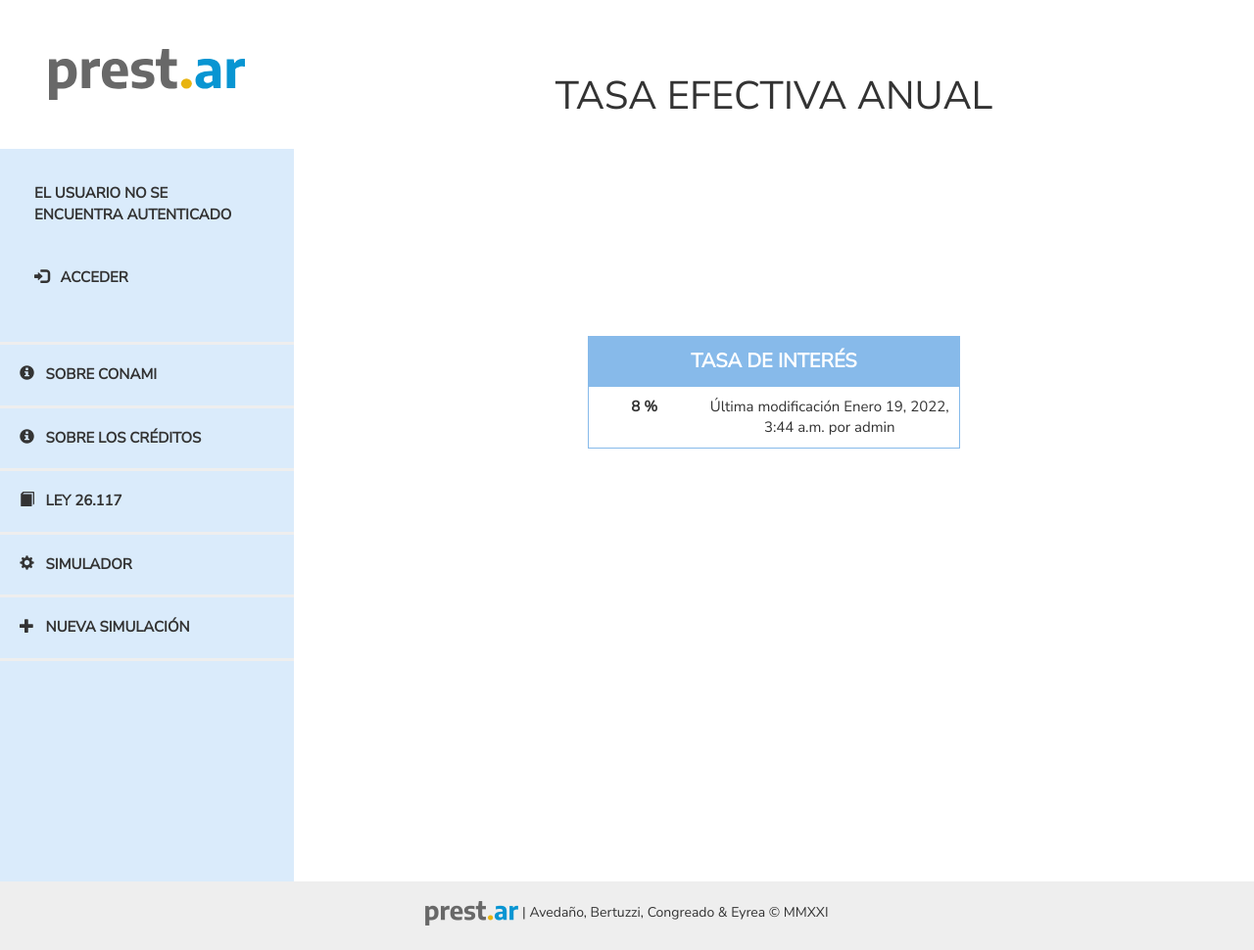
After one commit to autusgo/prestar2, a Django app: page /configuracion/tasa/1/ in a window 1280 px wide. The commit adds this page. Shown: the whole page at 98% size. Run offline with Django 3.2, Linux system fonts and the light colour scheme; data comes from the database, SQL or seed files in the repository; both versions use the stored data as it was after the commit; some libraries are stand-ins or nearby versions.

Commit message:
creadas las clases de tasa de interés y SMVM junto con sus views, urls, forms y templates

```diff
--- a/PrestAr/accounts/models.py
+++ b/PrestAr/accounts/models.py
@@ -72,23 +72,23 @@ class Emprendedor(AbstractUser):
         ('uni_comp', 'Universitario completo'),
     ]
 
-    nombre = models.CharField(max_length=200)
-    apellido = models.CharField(max_length=200)
+    nombre = models.CharField(max_length=200, null=True)
+    apellido = models.CharField(max_length=200, null=True)
     genero = models.CharField(max_length=200, choices=GENEROS_LISTA)
     identidad = models.CharField(
         max_length=200, choices=IDENTIDAD_LISTA, blank=True, null=True)
-    dni = models.IntegerField()
-    fec_nac = models.DateField()
+    dni = models.IntegerField(null=True)
+    fec_nac = models.DateField(null=True)
     estado_civil = models.CharField(
-        max_length=200, choices=ESTADO_CIVIL)
-    telefono = models.IntegerField()
+        max_length=200, choices=ESTADO_CIVIL, null=True)
+    telefono = models.IntegerField(null=True)
     celular = models.BooleanField(default=True)
     email = models.CharField(max_length=200, null=True)
     educacion = models.CharField(
-        max_length=200, choices=NIVEL_EDUCATIVO)
+        max_length=200, choices=NIVEL_EDUCATIVO, null=True)
 
     provincia = models.CharField(
-        max_length=200, choices=PROVINCIAS_LISTA)
+        max_length=200, choices=PROVINCIAS_LISTA, null=True)
 
     def __str__(self):
         return self.username
--- a/PrestAr/prestamos/models.py
+++ b/PrestAr/prestamos/models.py
@@ -2,6 +2,38 @@ from django.conf import settings
 from django.db import models
 from django.utils import timezone
 from django.core.validators import MaxValueValidator
+
+
+class SMVM(models.Model):
+    author = models.ForeignKey(
+        settings.AUTH_USER_MODEL, on_delete=models.CASCADE)
+    monto = models. IntegerField()
+    created_date = models.DateTimeField(
+        default=timezone.now)
+
+    def publish(self):
+        self.created_date = timezone.now()
+        self.author = request.user.is_authenticated
+        self.save()
+
+    def __unicode__(self):
+        return '{}'.format(self.monto)
+
+
+class TasaInteres(models.Model):
+    author = models.ForeignKey(
+        settings.AUTH_USER_MODEL, on_delete=models.CASCADE)
+    tasa = models. SmallIntegerField()
+    created_date = models.DateTimeField(
+        default=timezone.now)
+
+    def publish(self):
+        self.created_date = timezone.now()
+        self.author = request.user.is_authenticated
+        self.save()
+
+    def __unicode__(self):
+        return '{}'.format(self.tasa)
 
 
 class Simulacion(models.Model):
--- /dev/null
+++ b/PrestAr/prestamos/templates/configuracion/tasa_detail.html
@@ -0,0 +1,28 @@
+{% extends 'base.html' %}
+
+{% block content %}
+<header>
+	TASA EFECTIVA ANUAL
+</header>
+
+<main>
+
+
+<form target="_self" class="tasa">{% csrf_token %}
+			<div class="caja">
+        <div class="grid-item titulo mayus">
+          <span><span ></span>TASA DE INTERÉS
+						{% if user.is_authenticated %}
+              <a href="{% url 'tasa_edit' pk=tasa.pk %}"><span style="float:right" class="glyphicon glyphicon-pencil"></span></a>
+						{% endif %}
+          </span>
+					</div>
+          <div class="grid-item texto" style="text-align:center">{{ tasa.tasa }} %</div>
+          <div class="grid-item" style="text-align:center">Última modificación {{ tasa.created_date }} por {{ tasa.author }}</div>
+
+
+			</div>
+	</form>
+
+</main>
+{% endblock %}
--- a/PrestAr/prestamos/templates/simulador/simulacion_detail.html
+++ b/PrestAr/prestamos/templates/simulador/simulacion_detail.html
@@ -8,7 +8,7 @@
 <main>
 
 
-<!-- <form target="_self" class="simulacion">{% csrf_token %}
+<form target="_self" class="simulacion">{% csrf_token %}
 			<div class="caja">
         <div class="grid-item titulo mayus">
           <span><span class="glyphicon glyphicon-tag"></span>&nbsp;&nbsp; #{{ simulacion.id|stringformat:"09d" }}
@@ -33,7 +33,7 @@
           <div class="grid-item">{{ simulacion.created_date }}</div>
 
 			</div>
-	</form> -->
+	</form>
 
 </main>
 {% endblock %}
--- a/PrestAr/prestamos/urls.py
+++ b/PrestAr/prestamos/urls.py
@@ -18,5 +18,16 @@ urlpatterns = [
     path('solicitudes/<int:pk>/edit/',
          views.solicitud_edit, name='solicitud_edit'),
 
+    path('configuracion/smvm/new/', views.smvm_new, name='smvm_new'),
+    path('configuracion/smvm/<int:pk>/', views.smvm_detail, name='smvm_detail'),
+    path('configuracion/smvm/<int:pk>/edit/',
+         views.smvm_edit, name='smvm_edit'),
+
+    path('configuracion/tasa/new/', views.tasa_new, name='tasa_new'),
+    path('configuracion/tasa/<int:pk>/', views.tasa_detail, name='tasa_detail'),
+    path('configuracion/tasa/<int:pk>/edit/',
+         views.tasa_edit, name='tasa_edit'),
+
+
     # path('login/', views.LoginView.as_view(), name='login'),
 ]
--- a/PrestAr/prestamos/views.py
+++ b/PrestAr/prestamos/views.py
@@ -114,3 +114,69 @@ def solicitud_edit(request, pk):
     else:
         form = SolicitudForm(instance=solicitud)
     return render(request, 'solicitudes/solicitud_edit.html', {'form': form})
+
+
+# CONFIGURACIONES
+
+def smvm_new(request):
+    if request.method == "POST":
+        form = SMVMForm(request.POST)
+        if form.is_valid():
+            smvm = form.save(commit=False)
+            if request.user.is_authenticated:
+                smvm.author = request.user
+            smvm.save()
+            return redirect('smvm_edit', pk=smvm.pk)
+    else:
+        form = SMVMForm()
+    return render(request, 'configuracion/smvm/smvm_edit.html', {'form': form})
+
+
+def smvm_detail(request, pk):
+    smvm = get_object_or_404(SMVM, pk=pk)
+    return render(request, 'configuracion/smvm_detail.html', {'smvm': smvm})
+
+
+def smvm_edit(request, pk):
+    smvm = get_object_or_404(SMVM, pk=pk)
+    if request.method == "POST":
+        form = SMVMForm(request.POST, instance=smvm)
+        if form.is_valid():
+            smvm = form.save(commit=False)
+            smvm.save()
+            return redirect('smvm_detail', pk=smvm.pk)
+    else:
+        form = SMVMForm(instance=smvm)
+    return render(request, 'configuracion/smvm_edit.html', {'form': form})
+
+
+def tasa_new(request):
+    if request.method == "POST":
+        form = TasaInteresForm(request.POST)
+        if form.is_valid():
+            tasa = form.save(commit=False)
+            if request.user.is_authenticated:
+                tasa.author = request.user
+            tasa.save()
+            return redirect('tasa/tasa_edit', pk=tasa.pk)
+    else:
+        form = TasaInteresForm()
+    return render(request, 'configuracion/tasa_edit.html', {'form': form})
+
+
+def tasa_detail(request, pk):
+    tasa = get_object_or_404(TasaInteres, pk=pk)
+    return render(request, 'configuracion/tasa_detail.html', {'tasa': tasa})
+
+
+def tasa_edit(request, pk):
+    tasa = get_object_or_404(TasaInteres, pk=pk)
+    if request.method == "POST":
+        form = TasaInteresForm(request.POST, instance=tasa)
+        if form.is_valid():
+            tasa = form.save(commit=False)
+            tasa.save()
+            return redirect('tasa_detail', pk=tasa.pk)
+    else:
+        form = TasaInteresForm(instance=tasa)
+    return render(request, 'configuracion/tasa_edit.html', {'form': form})
```
Also changed, not shown: PrestAr/prestamos/forms.py (+12 -0 lines), PrestAr/prestamos/templates/configuracion/smvm_detail.html (added, +28 -0 lines), PrestAr/prestamos/templates/configuracion/smvm_edit.html (added, +21 -0 lines), PrestAr/prestamos/templates/configuracion/tasa_edit.html (added, +21 -0 lines), PrestAr/accounts/migrations/0001_initial.py, PrestAr/accounts/migrations/0002_alter_emprendedor_apellido_alter_emprendedor_celular_and_more.py (deleted), PrestAr/accounts/migrations/0002_alter_emprendedor_apellido_alter_emprendedor_dni_and_more.py (added), PrestAr/db.sqlite3, PrestAr/prestamos/migrations/0001_initial.py, PrestAr/prestamos/migrations/0002_domicilio_alter_simulacion_author_solicitud.py (deleted).
